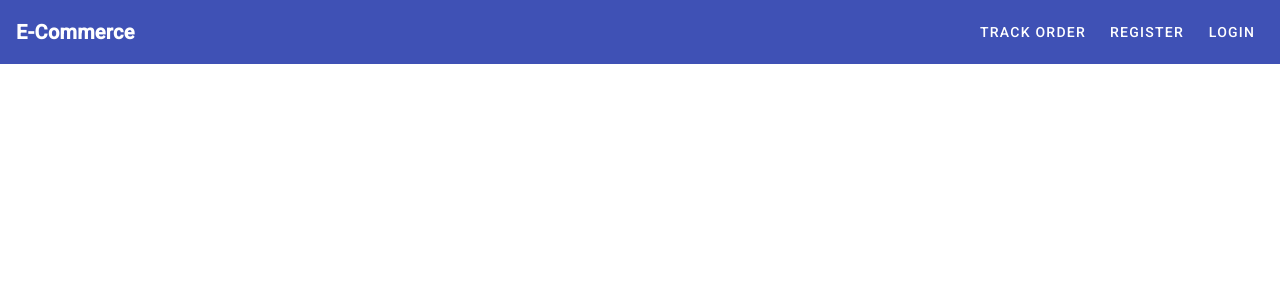
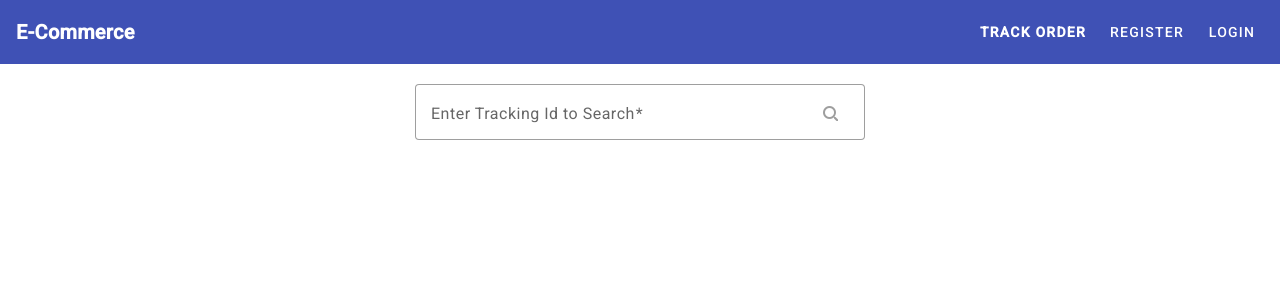
Before and after one commit to AbanobN/E_Commerce_App, an Angular app in the folder ECommerceWeb/: page /order in a window 1280 px wide. Before the commit this address led to /. Shown: the top 300 px of the page. Built offline with nearby package versions, Linux system fonts and the light colour scheme.

Commit message:
Creating an Order Tracking Page/Component With Search Box

```diff
--- a/ECommerceWeb/src/app/app-routing.module.ts
+++ b/ECommerceWeb/src/app/app-routing.module.ts
@@ -2,12 +2,15 @@ import { NgModule } from '@angular/core';
 import { RouterModule, Routes } from '@angular/router';
 import { LoginComponent } from './login/login.component';
 import { SignupComponent } from './signup/signup.component';
+import { TrackOrderComponent } from './track-order/track-order.component';
 
 const routes: Routes = [
   {path : 'login' , component : LoginComponent},
   {path : 'signup' , component : SignupComponent},
   { path: 'customer', loadChildren: () => import('./customer/customer.module').then(m => m.CustomerModule) },
-  { path: 'admin', loadChildren: () => import('./admin/admin.module').then(m => m.AdminModule) }];
+  { path: 'admin', loadChildren: () => import('./admin/admin.module').then(m => m.AdminModule) },
+  {path: 'order', component: TrackOrderComponent}
+];
 
 @NgModule({
   imports: [RouterModule.forRoot(routes)],
--- a/ECommerceWeb/src/app/app.module.ts
+++ b/ECommerceWeb/src/app/app.module.ts
@@ -9,13 +9,15 @@ import { LoginComponent } from './login/login.component';
 import { SignupComponent } from './signup/signup.component';
 import { FormsModule, ReactiveFormsModule } from '@angular/forms';
 import { HttpClientModule } from '@angular/common/http';
+import { TrackOrderComponent } from './track-order/track-order.component';
 
 
 @NgModule({
   declarations: [
     AppComponent,
     LoginComponent,
-    SignupComponent
+    SignupComponent,
+    TrackOrderComponent
   ],
   imports: [
     BrowserModule,
--- a/ECommerceWeb/src/app/services/auth/auth.service.ts
+++ b/ECommerceWeb/src/app/services/auth/auth.service.ts
@@ -38,4 +38,8 @@ login(email: string, password: string): Observable<boolean> {
       })
   );
 }
+
+getOrderByTrackingId(trackingId: number): Observable<any>{
+  return this.http.get(BASIC_URL + `order/${trackingId}`)
 }
+}
--- /dev/null
+++ b/ECommerceWeb/src/app/track-order/track-order.component.html
@@ -0,0 +1,35 @@
+<form [formGroup]="searchOrderForm" class="search-form" (submit)="submitForm()">
+    <mat-form-field appearance="outline" class="search_input">
+        <mat-label>Enter Tracking Id to Search</mat-label>
+        <input matInput formControlName="trackingId">
+        <button mat-button matSuffix color="primary" [disabled]="searchOrderForm.invalid">
+            <mat-icon>search</mat-icon>
+        </button>
+    </mat-form-field>
+</form>
+
+<div class="order-details-cotainer" *ngIf="order">
+    <mat-card>
+        <mat-card-header>
+            <mat-card-title>Order Details</mat-card-title>
+        </mat-card-header>
+        <div class="order-detail">
+            Tracking ID: <strong>{{order.trackingId}}</strong>
+        </div>
+        <div class="order-detail">
+            User Name: <strong>{{order.userName}}</strong>
+        </div>
+        <div class="order-detail">
+            Address: <strong>{{order.address}}</strong>
+        </div>
+        <div class="order-detail">
+            Amount: <strong>{{order.amount | currency}}</strong>
+        </div>
+        <div class="order-detail">
+            Status: <strong>{{order.orderStatus}}</strong>
+        </div>
+        <div class="order-detail">
+            Date: <strong>{{order.date | date}}</strong>
+        </div>
+    </mat-card>
+</div>
--- /dev/null
+++ b/ECommerceWeb/src/app/track-order/track-order.component.scss
@@ -0,0 +1,69 @@
+.search-form{
+    display: flex;
+    flex-direction: column;
+    align-items: center;
+    margin-top: 20px;
+
+    .search_input{
+        width: 100%;
+        max-width: 450px;
+        margin-bottom: 20px;
+
+        mat-label{
+            font-size: 16px;
+        }
+
+        mat-icon{
+            font-size: 24px;
+        }
+
+        input{
+            font-size: 16px;
+        }
+
+        button{
+            font-size: 16px;
+        }
+    }
+}
+
+.order-details-cotainer{
+    display: flex;
+    justify-content: center;
+    align-items: center;
+    height: 50%;
+    padding: 20px;
+
+    mat-card{
+        max-width: 500px;
+        width: 100%;
+        padding: 20px;
+        box-shadow: 0px 2px 4px rgba(0,0,0,0.1);
+    }
+
+    mat-card-header{
+        background-color: #3f51b5;
+        color: white;
+    }
+
+    mat-card-title{
+        font-size: 20px;
+    }
+
+    mat-card-content{
+        display: flex;
+        flex-direction: column;
+
+        .order-detail{
+            display: flex;
+            justify-content: space-between;
+            margin: 10px 0;
+
+            strong{
+                font-weight: bold;
+                flex-grow: 1;
+                text-align: center;
+            }
+        }
+    }
+}
--- /dev/null
+++ b/ECommerceWeb/src/app/track-order/track-order.component.ts
@@ -0,0 +1,32 @@
+import { Component } from '@angular/core';
+import { FormBuilder, FormGroup, Validators } from '@angular/forms';
+import { AuthService } from '../services/auth/auth.service';
+
+@Component({
+  selector: 'app-track-order',
+  templateUrl: './track-order.component.html',
+  styleUrls: ['./track-order.component.scss']
+})
+export class TrackOrderComponent {
+
+  searchOrderForm: FormGroup;
+  order: any;
+
+  constructor(
+    private fb:FormBuilder,
+    private authService: AuthService
+  ){}
+
+  ngOnInit(){
+    this.searchOrderForm = this.fb.group({
+      trackingId: [null,[Validators.required]]
+    })
+  }
+
+  submitForm(){
+    this.authService.getOrderByTrackingId(this.searchOrderForm.get('trackingId').value).subscribe(res =>{
+      console.log(res);
+      this.order = res;
+    })
+  }
+}
```
Also changed, not shown: 2 other files (tests, documents, lock files or other folders).
